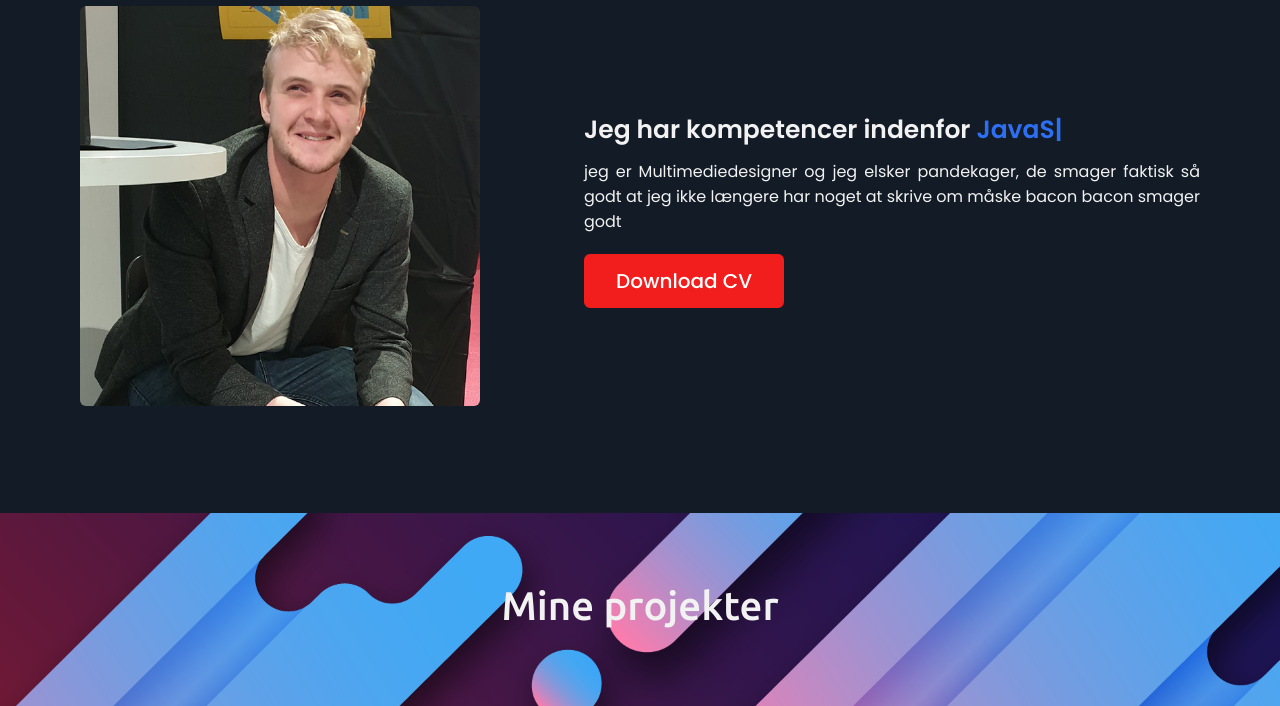
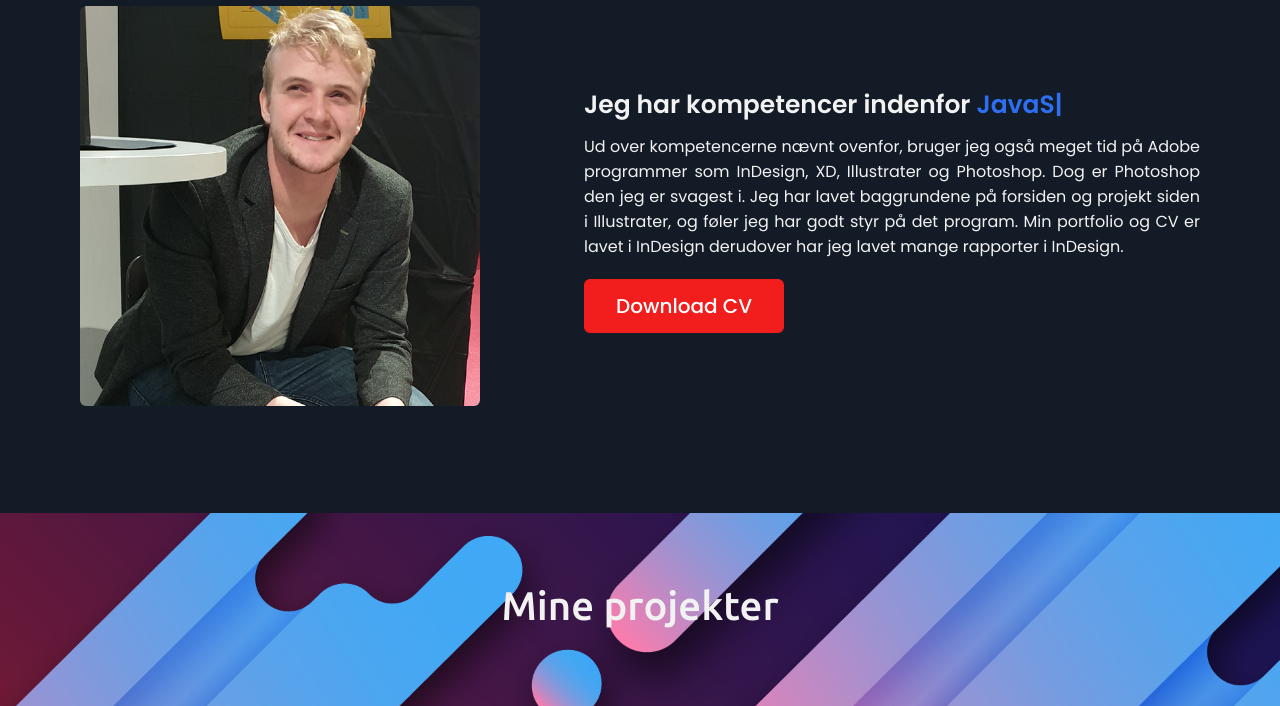
Before and after one commit to dani6902/portfolio, a plain HTML site: page portfolio/index.html in a window 1280 px wide. Shown: the part 1020-1726 px from the top of the page. Drawn offline with nearby package versions, Linux system fonts and the light colour scheme.

Commit message:
om mig tekst

```diff
--- a/portfolio/index.html
+++ b/portfolio/index.html
@@ -51,7 +51,7 @@
         </div>
         <div class="kolonne hojre">
           <div class="tekstommig"> Jeg har kompetencer indenfor <span class="typing-2"></span> </div>
-          <p>jeg er Multimediedesigner og jeg elsker pandekager, de smager faktisk så godt at jeg ikke længere har noget at skrive om måske bacon bacon smager godt</p>
+          <p>Ud over kompetencerne nævnt ovenfor, bruger jeg også meget tid på Adobe programmer som InDesign, XD, Illustrater og Photoshop. Dog er Photoshop den jeg er svagest i. Jeg har lavet baggrundene på forsiden og projekt siden i Illustrater, og føler jeg har godt styr på det program. Min portfolio og CV er lavet i InDesign derudover har jeg lavet mange rapporter i InDesign.</p>
           <a href="#">Download CV</a>
         </div>
       </div>
```
